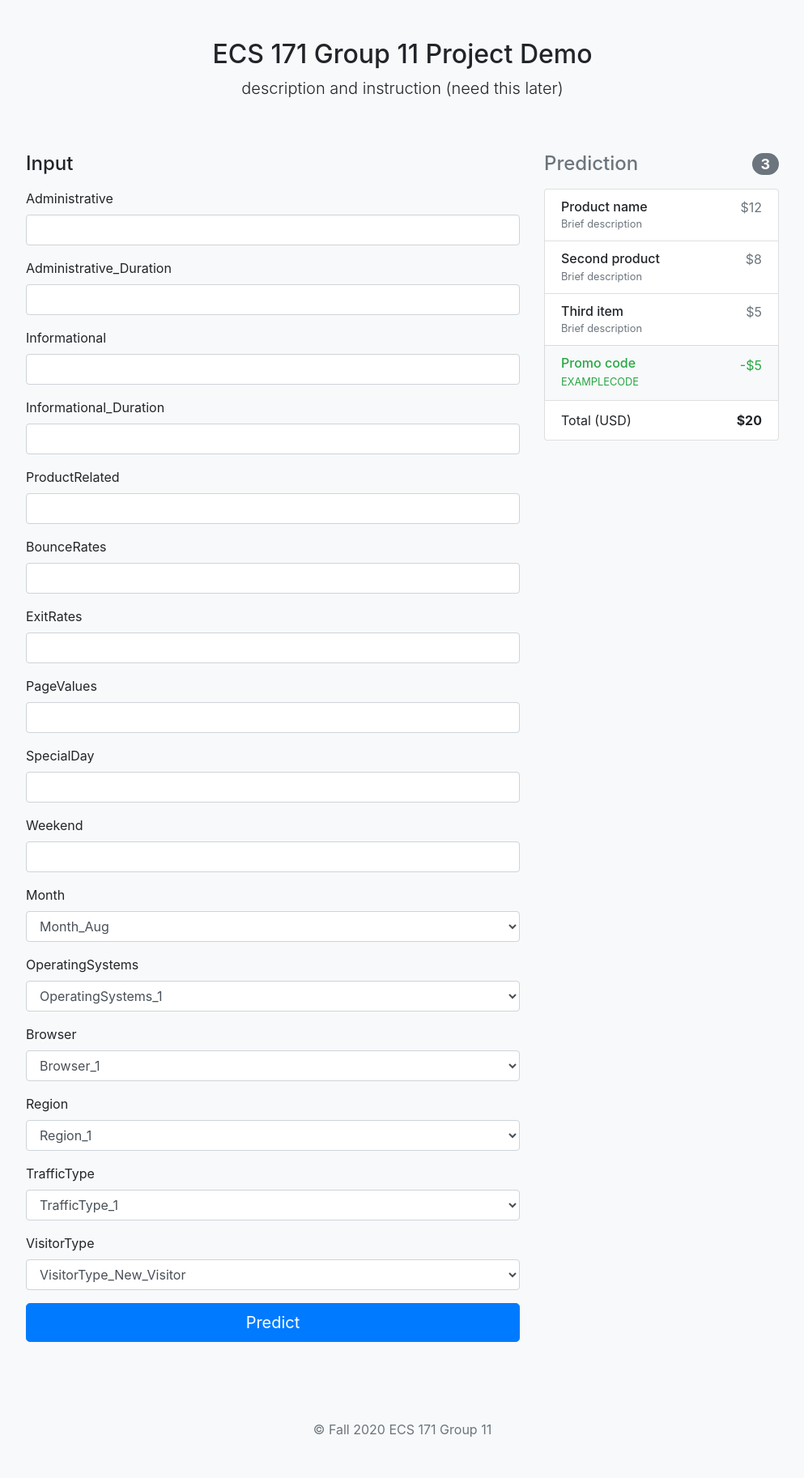
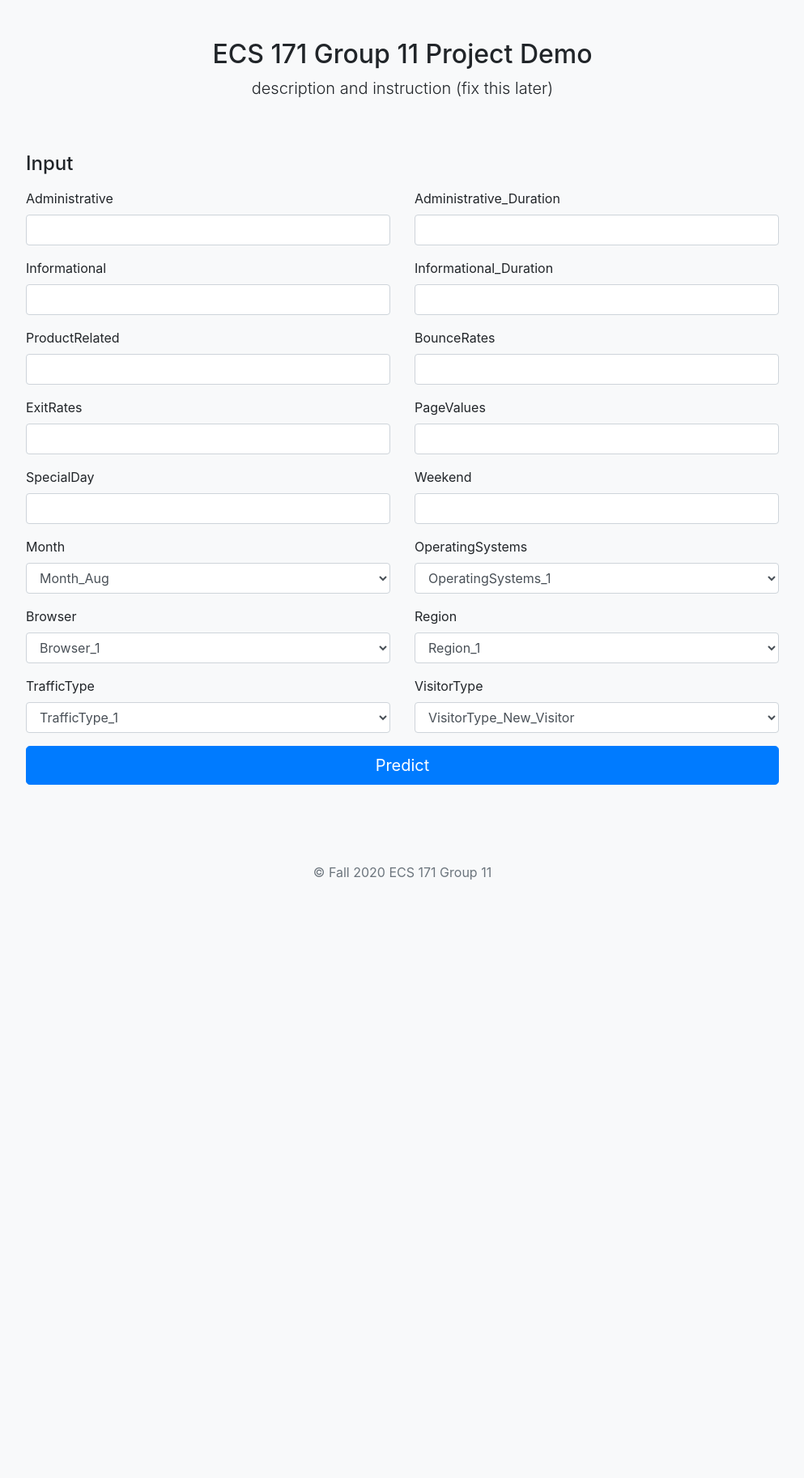
Before and after one commit to martingul/ECS171-Team11, a FastAPI app: page / in a window 1280 px wide. Shown: the whole page at 81% size, without its empty margins (143-1136 px from the left). After the commit the page ends 1086 px from the top, so only its background shows below. Run offline with FastAPI, Linux system fonts and the light colour scheme; some libraries are stand-ins or nearby versions.

Commit message:
Update html file

```diff
--- a/templates/index.html
+++ b/templates/index.html
@@ -39,13 +39,12 @@
 <body class="bg-light">
   <div class="container">
     <div class="py-5 text-center">
-      <!-- <img class="d-block mx-auto mb-4" src="../assets/brand/bootstrap-solid.svg" alt="" width="72" height="72"> -->
       <h2>ECS 171 Group 11 Project Demo</h2>
-      <p class="lead">description and instruction (need this later) </p>
+      <p class="lead">description and instruction (fix this later) </p>
     </div>
 
     <div class="row">
-      <div class="col-md-4 order-md-2 mb-4">
+      <!-- <div class="col-md-4 order-md-2 mb-4">
         <h4 class="d-flex justify-content-between align-items-center mb-3">
           <span class="text-muted">Prediction</span>
           <span class="badge badge-secondary badge-pill">3</span>
@@ -85,59 +84,65 @@
           </li>
         </ul>
 
-        <!-- <form class="card p-2">
-          <div class="input-group">
-            <input type="text" class="form-control" placeholder="Promo code">
-            <div class="input-group-append">
-              <button type="submit" class="btn btn-secondary">Redeem</button>
-            </div>
-          </div>
-        </form> -->
-      </div>
-      <div class="col-md-8 order-md-1">
+
+      </div> -->
+      <div class="col-md-12">
         <h4 class="mb-3">Input</h4>
         <form action="/predict/" enctype="application/x-www-form-urlencoded" method="post">
-          <div class="form-group">
+          <div class="row">
+            <div class="col-md-6 mb-3 form-group">
               <label for="Administrative">Administrative</label>
               <input type="number" name="Administrative" class="form-control" id="Administrative" placeholder="">
             </div>
-          <div class="form-group">
+            <div class="col-md-6 mb-3 form-group">
               <label for="Administrative_Duration">Administrative_Duration</label>
               <input type="number" name="Administrative_Duration" class="form-control" id="Administrative_Duration" placeholder="">
             </div>
-          <div class="form-group">
+          </div>
+          <div class="row">
+            <div class="col-md-6 mb-3 form-group">
               <label for="Informational">Informational</label>
               <input type="number" name="Informational" class="form-control" id="Informational" placeholder="">
             </div>
-          <div class="form-group">
+            <div class="col-md-6 mb-3 form-group">
               <label for="Informational_Duration">Informational_Duration</label>
               <input type="number" name="Informational_Duration" class="form-control" id="Informational_Duration" placeholder="">
             </div>
-          <div class="form-group">
+          </div>
+          <div class="row">
+            <div class="col-md-6 mb-3 form-group">
               <label for="ProductRelated">ProductRelated</label>
               <input type="number" name="ProductRelated" class="form-control" id="ProductRelated" placeholder="">
             </div>
-          <div class="form-group">
+            <div class="col-md-6 mb-3 form-group">
               <label for="BounceRates">BounceRates</label>
               <input type="number" name="BounceRates" class="form-control" id="BounceRates" placeholder="">
             </div>
-          <div class="form-group">
+          </div>
+
+          <div class="row">
+            <div class="col-md-6 mb-3 form-group">
               <label for="ExitRates">ExitRates</label>
               <input type="number" name="ExitRates" class="form-control" id="ExitRates" placeholder="">
             </div>
-          <div class="form-group">
+            <div class="col-md-6 mb-3 form-group">
               <label for="PageValues">PageValues</label>
               <input type="number" name="PageValues" class="form-control" id="PageValues" placeholder="">
             </div>
-          <div class="form-group">
+          </div>
+
+          <div class="row">
+            <div class="col-md-6 mb-3 form-group">
               <label for="SpecialDay">SpecialDay</label>
               <input type="number" name="SpecialDay" class="form-control" id="SpecialDay" placeholder="">
             </div>
-          <div class="form-group">
+            <div class="col-md-6 mb-3 form-group">
               <label for="'Weekend'">Weekend</label>
               <input type="number" name="Weekend" class="form-control" id="'Weekend'" placeholder="">
             </div>
-          <div class="form-group">
+          </div>
+          <div class="row">
+            <div class="col-md-6 mb-3 form-group">
               <label for="Month">Month</label>
               <select name="Month" class="form-control" id="Month">
                 <option>Month_Aug</option>
@@ -152,7 +157,7 @@
                 <option>Month_Sep</option>
               </select>
             </div>
-          <div class="form-group">
+            <div class="col-md-6 mb-3 form-group">
               <label for="OperatingSystems">OperatingSystems</label>
               <select name="OperatingSystems" class="form-control" id="OperatingSystems">
                 <option>OperatingSystems_1</option>
@@ -165,7 +170,9 @@
                 <option>OperatingSystems_8</option>
               </select>
             </div>
-          <div class="form-group">
+          </div>
+          <div class="row">
+            <div class="col-md-6 mb-3 form-group">
               <label for="Browser">Browser</label>
               <select name="Browser" class="form-control" id="Browser">
                 <option>Browser_1</option>
@@ -183,7 +190,7 @@
                 <option>Browser_13</option>
               </select>
             </div>
-          <div class="form-group">
+            <div class="col-md-6 mb-3 form-group">
               <label for="Region">Region</label>
               <select name="Region" class="form-control" id="Region">
                 <option>Region_1</option>
@@ -197,7 +204,9 @@
                 <option>Region_9</option>
               </select>
             </div>
-          <div class="form-group">
+          </div>
+          <div class="row">
+            <div class="col-md-6 mb-3 form-group">
               <label for="TrafficType">TrafficType</label>
               <select name="TrafficType" class="form-control" id="TrafficType">
                 <option>TrafficType_1</option>
@@ -222,7 +231,7 @@
                 <option>TrafficType_20</option>
               </select>
             </div>
-          <div class="form-group">
+            <div class="col-md-6 mb-3 form-group">
               <label for="VisitorType">VisitorType</label>
               <select name="VisitorType" class="form-control" id="VisitorType">
                 <option>VisitorType_New_Visitor</option>
@@ -230,6 +239,10 @@
                 <option>VisitorType_Returning_Visitor</option>
               </select>
             </div>
+          </div>
+
+
+
 
           <button class="btn btn-primary btn-lg btn-block" type="submit">Predict</button>
 
@@ -387,11 +400,7 @@
 
     <footer class="my-5 pt-5 text-muted text-center text-small">
       <p class="mb-1">&copy; Fall 2020 ECS 171 Group 11</p>
-      <!-- <ul class="list-inline">
-        <li class="list-inline-item"><a href="#">Privacy</a></li>
-        <li class="list-inline-item"><a href="#">Terms</a></li>
-        <li class="list-inline-item"><a href="#">Support</a></li>
-      </ul> -->
+
     </footer>
   </div>
   <script src="https://code.jquery.com/jquery-3.5.1.slim.min.js"
```
Also changed, not shown: templates/display.html (+21 -3 lines). Lines whose indentation alone changed are shown as unchanged.
